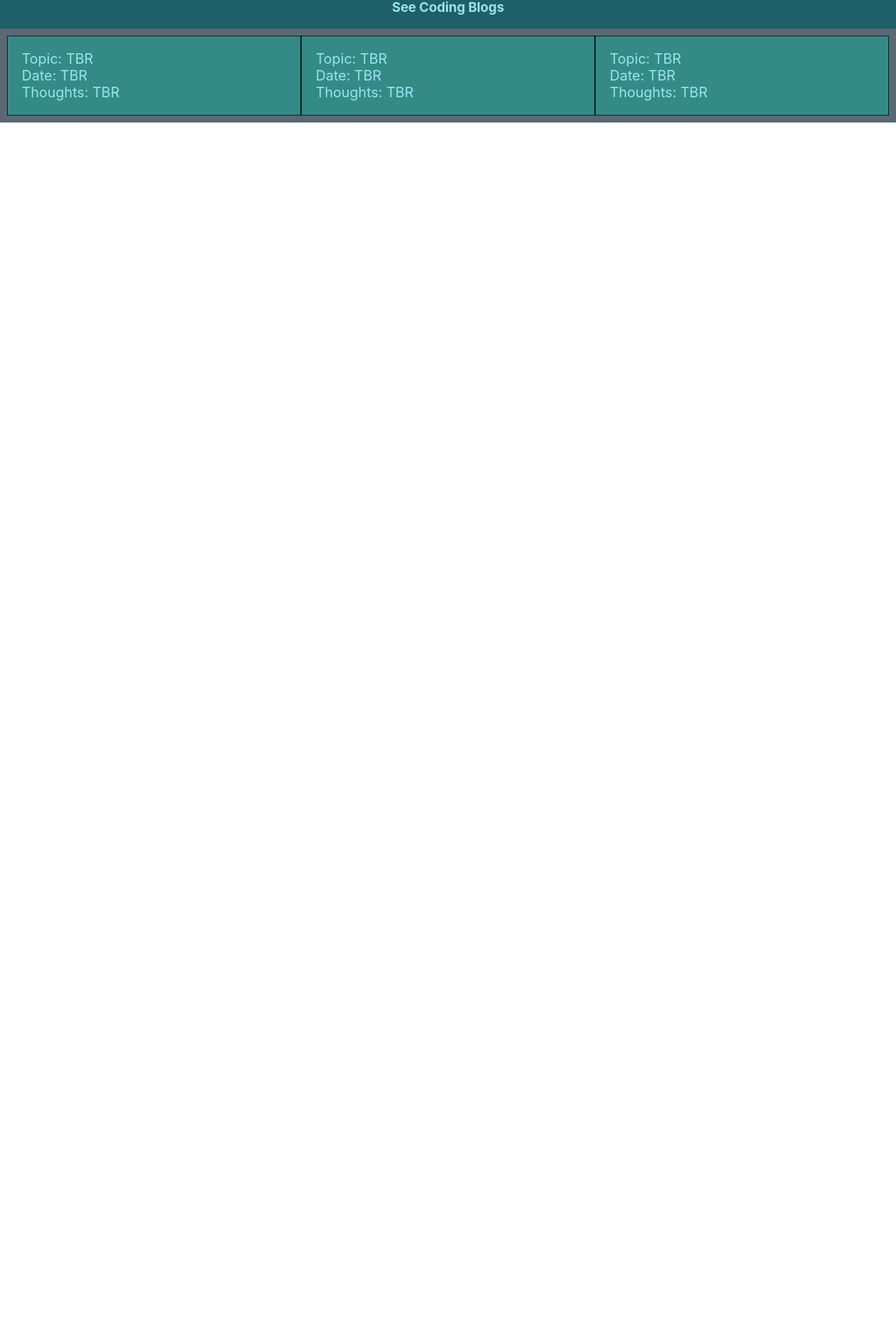
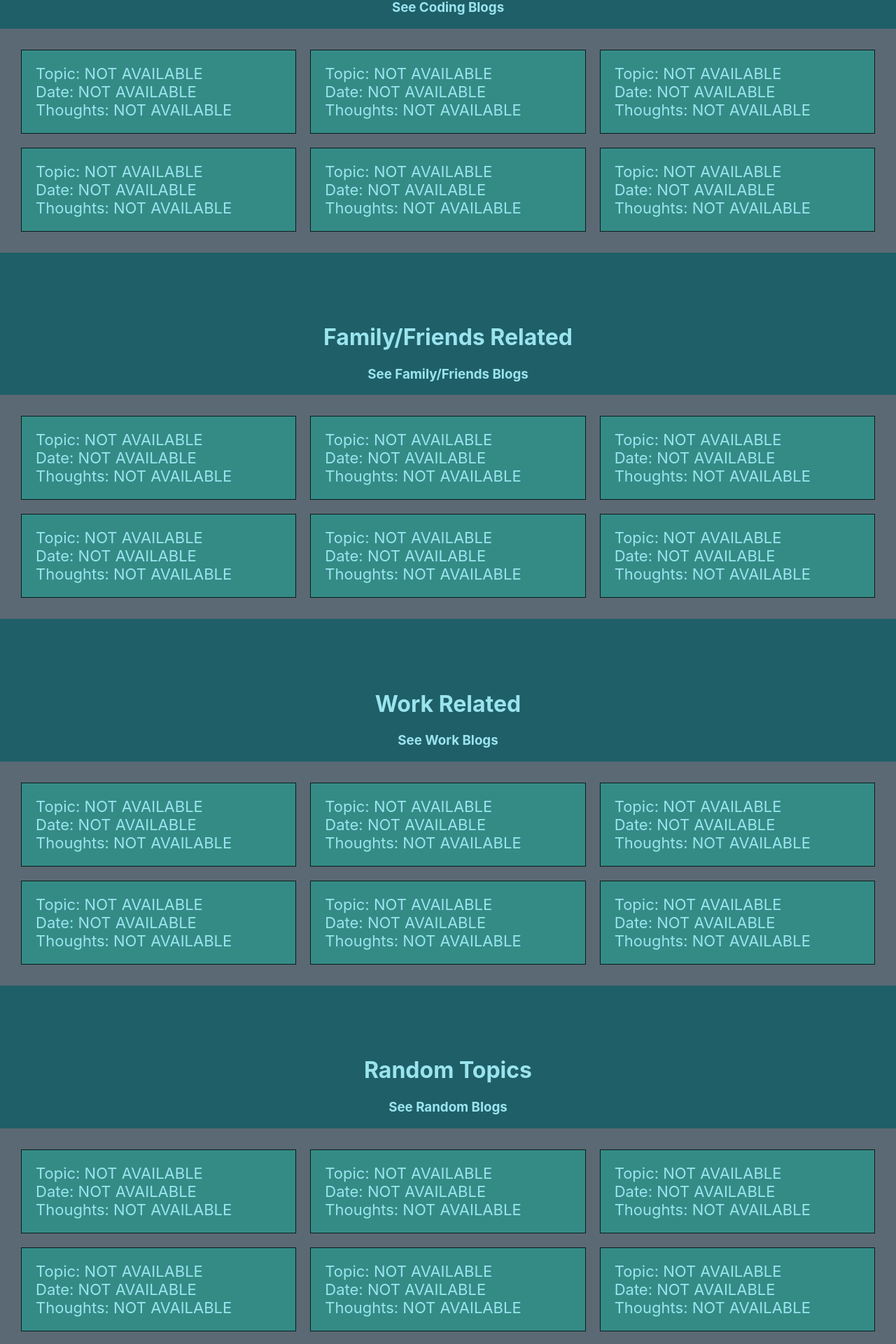
Before and after one commit to CoderNamedNick/Blog, a React (Create React App) app: page / in a window 1280 px wide. Shown: the part 871-2791 px from the top of the page at 70% size. Before the commit the page ends 1046 px from the top, so only its background shows below. Built offline with nearby package versions, Linux system fonts and the light colour scheme.

Commit message:
made homepage

```diff
--- a/src/HomePage.js
+++ b/src/HomePage.js
@@ -3,33 +3,214 @@ import React from "react";
 const HomePage = () => {
   return(
     <div>
-      <h1>Code Related</h1>
       <div>
+        <h1>Code Related</h1>
         <h3>See Coding Blogs</h3>
       </div>
       <div className="Coding-Blogs-Grid-Container">
         <div className="Grid-Items">
-          Topic: TBR
+          Topic: NOT AVAILABLE
           <br></br>
-          Date: TBR
+          Date: NOT AVAILABLE
           <br></br>
-          Thoughts: TBR
+          Thoughts: NOT AVAILABLE
         </div>
         <div className="Grid-Items">
-          Topic: TBR
+          Topic: NOT AVAILABLE
           <br></br>
-          Date: TBR
+          Date: NOT AVAILABLE
           <br></br>
-          Thoughts: TBR
+          Thoughts: NOT AVAILABLE
         </div>
         <div className="Grid-Items">
-          Topic: TBR
+          Topic: NOT AVAILABLE
           <br></br>
-          Date: TBR
+          Date: NOT AVAILABLE
           <br></br>
-          Thoughts: TBR
+          Thoughts: NOT AVAILABLE
+        </div>
+        <div className="Grid-Items">
+          Topic: NOT AVAILABLE
+          <br></br>
+          Date: NOT AVAILABLE
+          <br></br>
+          Thoughts: NOT AVAILABLE
+        </div>
+        <div className="Grid-Items">
+          Topic: NOT AVAILABLE
+          <br></br>
+          Date: NOT AVAILABLE
+          <br></br>
+          Thoughts: NOT AVAILABLE
+        </div>
+        <div className="Grid-Items">
+          Topic: NOT AVAILABLE
+          <br></br>
+          Date: NOT AVAILABLE
+          <br></br>
+          Thoughts: NOT AVAILABLE
         </div>
       </div>
+      <br></br>
+      <br></br>
+      <br></br>
+      <br></br>
+      <div>
+        <h1>Family/Friends Related</h1>
+        <h3>See Family/Friends Blogs</h3>
+      </div>
+      <div className="Coding-Blogs-Grid-Container">
+        <div className="Grid-Items">
+          Topic: NOT AVAILABLE
+          <br></br>
+          Date: NOT AVAILABLE
+          <br></br>
+          Thoughts: NOT AVAILABLE
+        </div>
+        <div className="Grid-Items">
+          Topic: NOT AVAILABLE
+          <br></br>
+          Date: NOT AVAILABLE
+          <br></br>
+          Thoughts: NOT AVAILABLE
+        </div>
+        <div className="Grid-Items">
+          Topic: NOT AVAILABLE
+          <br></br>
+          Date: NOT AVAILABLE
+          <br></br>
+          Thoughts: NOT AVAILABLE
+        </div>
+        <div className="Grid-Items">
+          Topic: NOT AVAILABLE
+          <br></br>
+          Date: NOT AVAILABLE
+          <br></br>
+          Thoughts: NOT AVAILABLE
+        </div>
+        <div className="Grid-Items">
+          Topic: NOT AVAILABLE
+          <br></br>
+          Date: NOT AVAILABLE
+          <br></br>
+          Thoughts: NOT AVAILABLE
+        </div>
+        <div className="Grid-Items">
+          Topic: NOT AVAILABLE
+          <br></br>
+          Date: NOT AVAILABLE
+          <br></br>
+          Thoughts: NOT AVAILABLE
+        </div>
+      </div>
+      <br></br>
+      <br></br>
+      <br></br>
+      <br></br>
+      <div>
+        <h1>Work Related</h1>
+        <h3>See Work Blogs</h3>
+      </div>
+      <div className="Coding-Blogs-Grid-Container">
+        <div className="Grid-Items">
+          Topic: NOT AVAILABLE
+          <br></br>
+          Date: NOT AVAILABLE
+          <br></br>
+          Thoughts: NOT AVAILABLE
+        </div>
+        <div className="Grid-Items">
+          Topic: NOT AVAILABLE
+          <br></br>
+          Date: NOT AVAILABLE
+          <br></br>
+          Thoughts: NOT AVAILABLE
+        </div>
+        <div className="Grid-Items">
+          Topic: NOT AVAILABLE
+          <br></br>
+          Date: NOT AVAILABLE
+          <br></br>
+          Thoughts: NOT AVAILABLE
+        </div>
+        <div className="Grid-Items">
+          Topic: NOT AVAILABLE
+          <br></br>
+          Date: NOT AVAILABLE
+          <br></br>
+          Thoughts: NOT AVAILABLE
+        </div>
+        <div className="Grid-Items">
+          Topic: NOT AVAILABLE
+          <br></br>
+          Date: NOT AVAILABLE
+          <br></br>
+          Thoughts: NOT AVAILABLE
+        </div>
+        <div className="Grid-Items">
+          Topic: NOT AVAILABLE
+          <br></br>
+          Date: NOT AVAILABLE
+          <br></br>
+          Thoughts: NOT AVAILABLE
+        </div>
+      </div>
+      <br></br>
+      <br></br>
+      <br></br>
+      <br></br>
+      <div>
+        <h1>Random Topics</h1>
+        <h3>See Random Blogs</h3>
+      </div>
+      <div className="Coding-Blogs-Grid-Container">
+        <div className="Grid-Items">
+          Topic: NOT AVAILABLE
+          <br></br>
+          Date: NOT AVAILABLE
+          <br></br>
+          Thoughts: NOT AVAILABLE
+        </div>
+        <div className="Grid-Items">
+          Topic: NOT AVAILABLE
+          <br></br>
+          Date: NOT AVAILABLE
+          <br></br>
+          Thoughts: NOT AVAILABLE
+        </div>
+        <div className="Grid-Items">
+          Topic: NOT AVAILABLE
+          <br></br>
+          Date: NOT AVAILABLE
+          <br></br>
+          Thoughts: NOT AVAILABLE
+        </div>
+        <div className="Grid-Items">
+          Topic: NOT AVAILABLE
+          <br></br>
+          Date: NOT AVAILABLE
+          <br></br>
+          Thoughts: NOT AVAILABLE
+        </div>
+        <div className="Grid-Items">
+          Topic: NOT AVAILABLE
+          <br></br>
+          Date: NOT AVAILABLE
+          <br></br>
+          Thoughts: NOT AVAILABLE
+        </div>
+        <div className="Grid-Items">
+          Topic: NOT AVAILABLE
+          <br></br>
+          Date: NOT AVAILABLE
+          <br></br>
+          Thoughts: NOT AVAILABLE
+        </div>
+      </div>
+      <br></br>
+      <br></br>
+      <br></br>
+      <br></br>
     </div>
   )
 }
--- a/src/index.css
+++ b/src/index.css
@@ -79,13 +79,14 @@ a:hover{
   display: grid;
   grid-template-columns: auto auto auto;
   background-color: #5b6974;
-  padding: 10px;
+  padding: 30px;
+  gap: 20px;
 }
 .Grid-Items{
   background-color: rgba(43, 148, 139, 0.8);
   border: 1px solid rgba(0, 0, 0, 0.8);
   padding: 20px;
-  font-size: 20px;
+  font-size: 22px;
   text-align: left;
   white-space: normal;
 }
```
